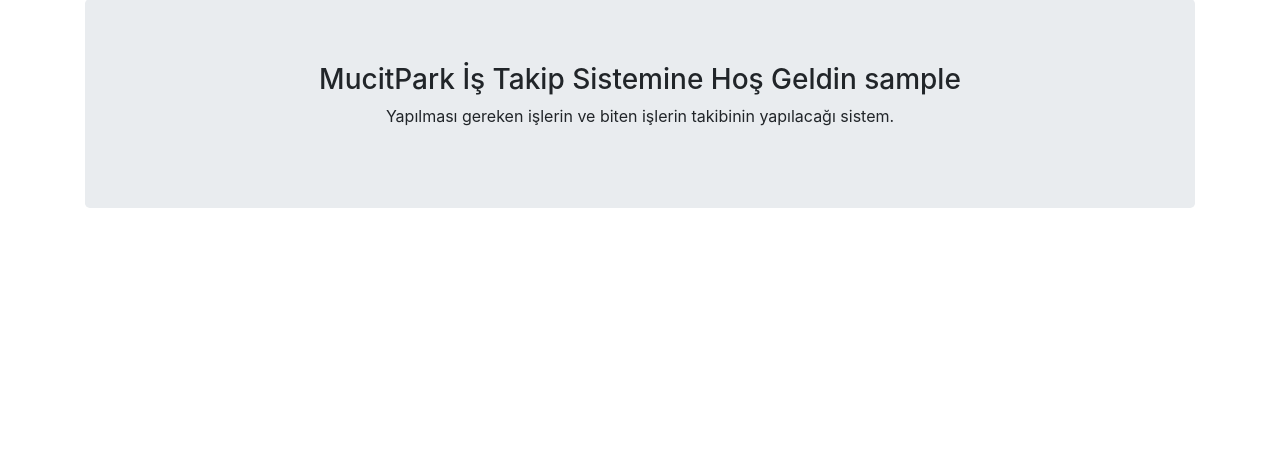
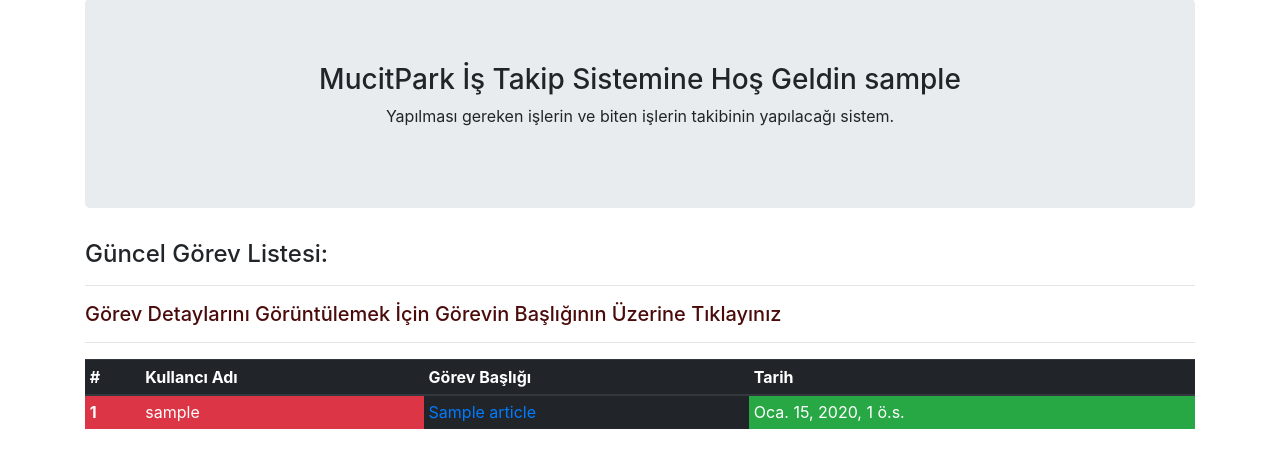
Before and after one commit to ilteriskeskin/is-takip-sistemi, a Django app: page / in a window 1280 px wide. Shown: the part 139-607 px from the top of the page. Run offline with Django 3.2, Linux system fonts and the light colour scheme; a user stored in the database is signed in; tables that the repository leaves empty hold one stand-in row (values such as "Sample post"); some libraries are stand-ins or nearby versions.

Commit message:
index.html düzenlemesi

```diff
--- a/blog/article/models.py
+++ b/blog/article/models.py
@@ -6,7 +6,6 @@
     author = models.ForeignKey("auth.User", on_delete = models.CASCADE, verbose_name = "Yazar")
     title = models.CharField(max_length = 50, verbose_name = "Başlık")
     content = models.TextField(verbose_name = "Açıklama")
-    #completed = models.BooleanField(verbose_name = "Tamamlandı")
     created_date = models.DateTimeField(auto_now_add = True, verbose_name = "Oluşturulma Tarihi")
 
     def __str__(self):
--- a/blog/article/views.py
+++ b/blog/article/views.py
@@ -8,7 +8,9 @@
 # Create your views here.
 
 def index(request):
-    return render(request, "index.html")
+    articles = Article.objects.all()
+
+    return render(request, "index.html", {"articles":articles})
 
 def about(request):
     return render(request, "about.html")
--- a/blog/templates/index.html
+++ b/blog/templates/index.html
@@ -7,7 +7,48 @@
             <h3>MucitPark İş Takip Sistemine Hoş Geldin {{ request.user.username }}</h3>
             <p>Yapılması gereken işlerin ve biten işlerin
                 takibinin yapılacağı sistem.</p>
+    </div>
+    <h4>Güncel Görev Listesi: </h4>
+    <hr>
+    <h5 style="color:rgb(75, 11, 11)">Görev Detaylarını Görüntülemek İçin Görevin Başlığının Üzerine Tıklayınız</h5>
+    <hr>
+        {% if articles %}
+
+            <table class="table table-sm table-dark">
+            <thead>
+                <tr>
+                <th scope="col">#</th>
+                <th scope="col">Kullancı Adı</th>
+                <th scope="col">Görev Başlığı</th>
+                <th scope="col">Tarih</th>
+                </tr>
+            </thead>
+            <tbody>
+                {% for article in articles %}
+
+                <tr>
+                <th class="bg-danger" scope="row">{{ article.id }}</th>
+                <td class="bg-danger">{{ article.author }}</td>
+                <td><a href="/articles/article/{{article.id}}">{{ article.title }}</a></td>
+                <td class="bg-success">{{ article.created_date }}</td>
+                </tr>
+
+                {% endfor %}
+
+            </tbody>
+            </table>
+
+            {% else %}
+
+            <div class="alert alert-danger">
+                Herhangi Bir Görev Bulunmuyor !
+            </div>
+
+        {% endif %}
+
         {% else %}
+
+        <div class="jumbotron text-center">
                 <h3>MucitPark İş Takip Sistemine Hoş Geldin.</h3>
                 <p>
                     Bu sistemi kullanabilmek için bir hesap oluştur
--- a/blog/user/views.py
+++ b/blog/user/views.py
@@ -44,7 +44,7 @@
         user = authenticate(username = username, password = password)
 
         if user is None:
-            messages.error(request, "Kullanıcı Adı veya Parola Hatalı !")
+            messages.warning(request, "Kullanıcı Adı veya Parola Hatalı !")
             return render(request, "login.html", context)
 
         messages.success(request, "Başarıyla Giriş Yaptınız.")
```
Also changed, not shown: blog/user/migrations/0001_initial.py (added).
